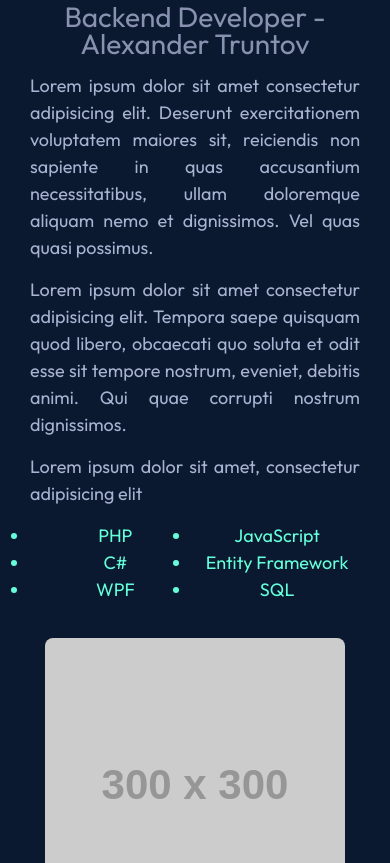
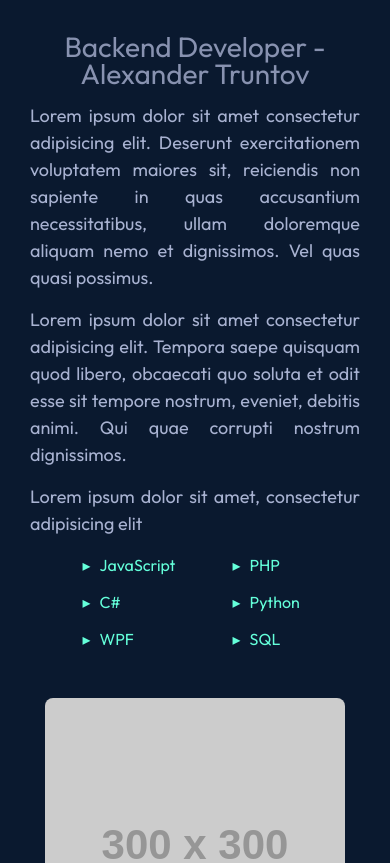
Before and after one commit to 1swaN/our-web-site, a plain HTML site: page index.html in a window 390 px wide. Shown: the part 1911-2774 px from the top of the page. Drawn offline with Linux system fonts and the light colour scheme; placeholder pictures from the web are drawn by us.

Commit message:
some changes for skills list and media queries

```diff
--- a/about.css
+++ b/about.css
@@ -45,11 +45,25 @@
 .about__img{
     border-radius: 8px;
 }
+.about__techlist{
+    display: grid;
+    grid-template-columns: repeat(2, minmax(140px, 200px));
+    gap: 0px 10px;
+    padding: 0px;
+    margin: 20px 0px 0px;
+    overflow: hidden;
+    list-style: none;
+}
 .about__tech {
-    float:left;
-    width:49%;
-    /* list-style-type: '▸'; */
-    list-style-type:disc;
-    padding-inline-start: 0.5em;
+    text-align: left;
+    position: relative;
+    margin-bottom: 10px;
+    padding-left: 20px;
     color: var(--aquamarine);
 }
+.about__tech::before{
+    content: '▸';
+    color: var(--aquamarine);
+    position: absolute;
+    left: 3px;
+}
--- a/index.html
+++ b/index.html
@@ -90,14 +90,14 @@
                         </p>
                         <p class="element-animation">
                             Lorem ipsum dolor sit amet, consectetur adipisicing elit
-                            <ul class="about__techlist element-animation">
+                            <ol class="about__techlist element-animation">
+                                <li class="about__tech">JavaScript</li>
                                 <li class="about__tech">PHP</li>
-                                <li class="about__tech">JavaScript</li>
                                 <li class="about__tech">C#</li>
-                                <li class="about__tech">Entity Framework</li>
+                                <li class="about__tech">Python</li>
                                 <li class="about__tech">WPF</li>
                                 <li class="about__tech">SQL</li>
-                            </ul>
+                            </ol>
                         </p>
                     </div>
                 </div>
--- a/media.css
+++ b/media.css
@@ -30,6 +30,11 @@
     }
     .about__techlist{
         margin: 0 auto;
+        width: 70%;
+        /* text-align: center; */
+    }
+    .about__tech{
+        font-size: 16px;
     }
     .contact-section{
         width: 90%;
```
